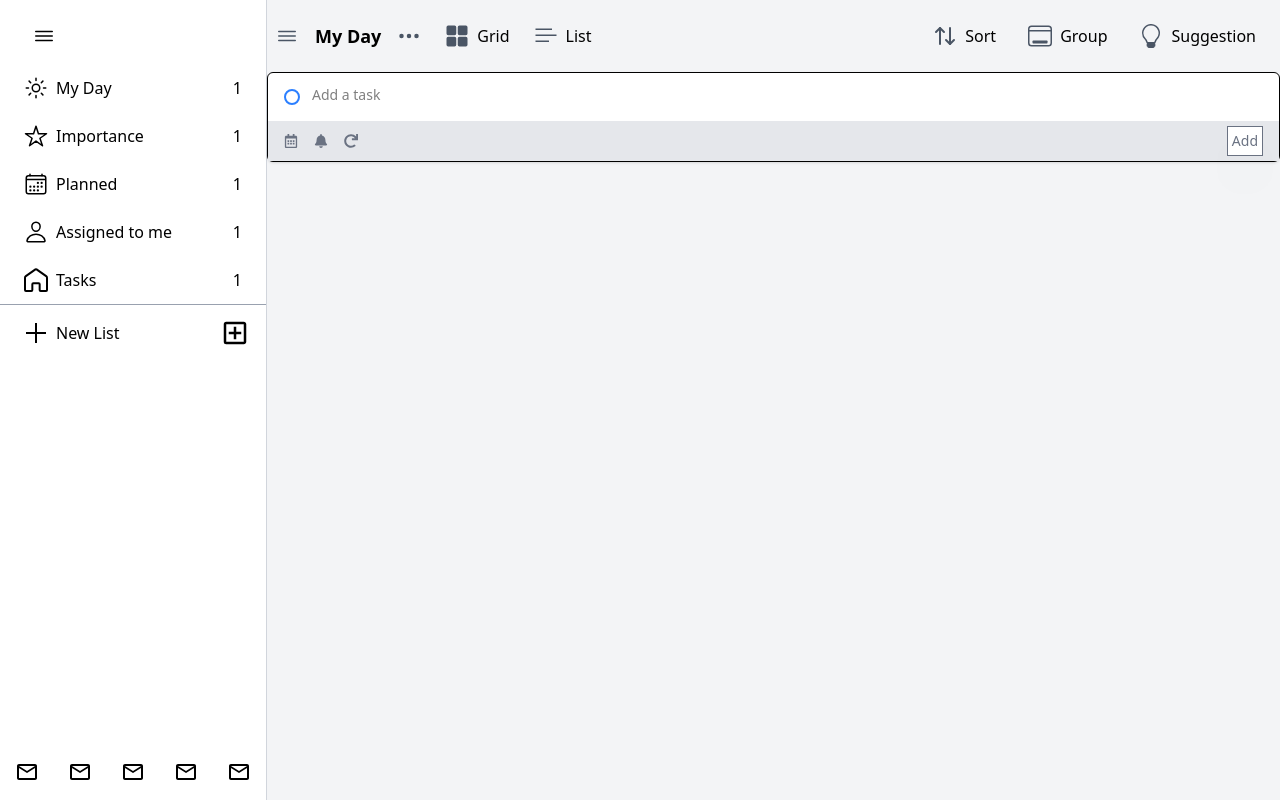
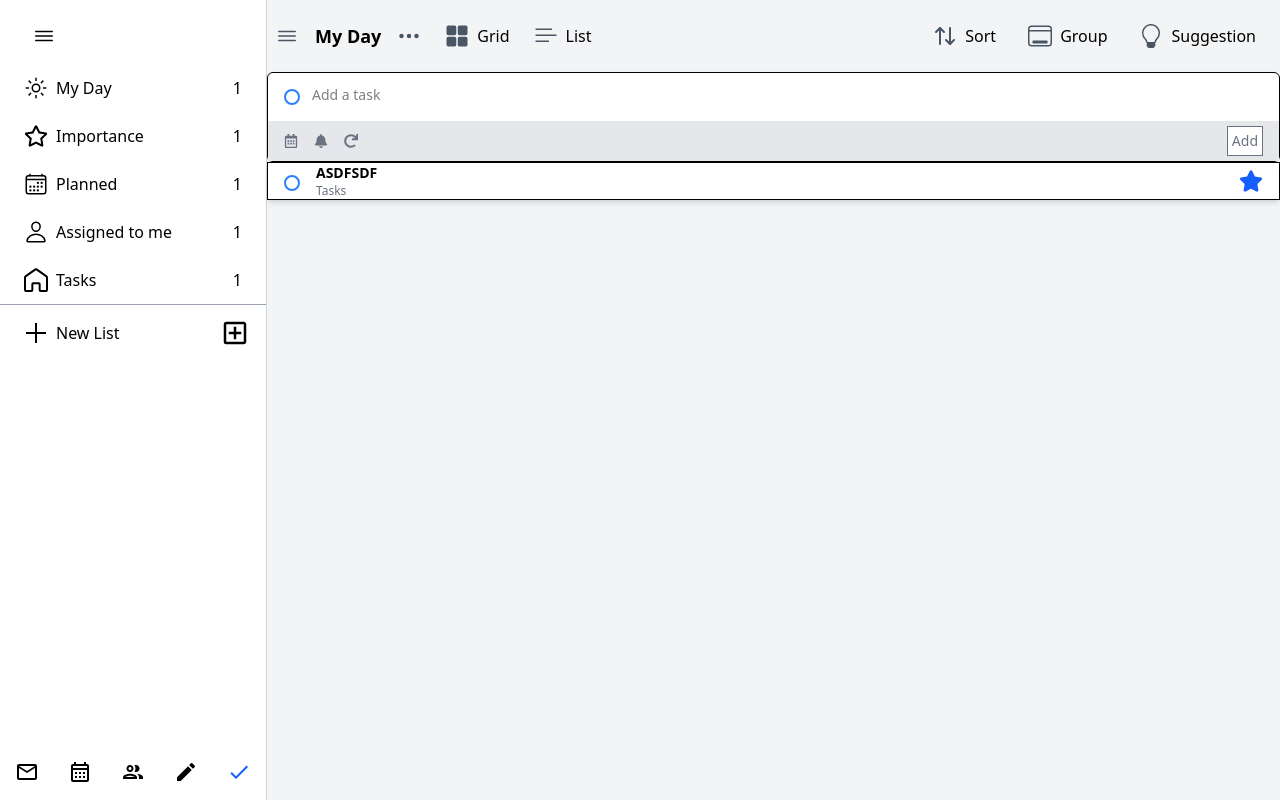
Before and after one commit to lizNguyen235/clone-to-do-list-microsoft-frontend, a React (Vite) app: page / in a window 1280 px wide. Built offline with nearby package versions, Linux system fonts and the light colour scheme.

Commit message:
thêm task card

```diff
--- a/src/App.jsx
+++ b/src/App.jsx
@@ -2,19 +2,13 @@ import SideNavigationBar from "./components/SideNavigationBar";
 import TaskInput from "./components/TaskInput";
 import TopNavigationBar from "./components/TopNavigationBar,";
 import { useState } from "react";
+import TaskCard from "./components/TaskCard";
+import MainLayout from "./components/MainLayout";
+
 function App() {
-  const [isOpen, setIsOpen] = useState(true);
   return (
-    <div className="flex flex-row min-h-screen min-w-screen">
-      <SideNavigationBar setIsOpen={setIsOpen} isOpen={isOpen} />
-      <div className="w-full h-screen bg-gray-100">
-        <TopNavigationBar
-          label={"My Day"}
-          setIsOpen={setIsOpen}
-          isOpen={isOpen}
-        />
-        <TaskInput />
-      </div>
+    <div>
+      <MainLayout />
     </div>
   );
 }
--- /dev/null
+++ b/src/components/MainLayout.jsx
@@ -0,0 +1,24 @@
+import TaskCard from "./TaskCard";
+import SideNavigationBar from "./SideNavigationBar";
+import TaskInput from "./TaskInput";
+import TopNavigationBar from "./TopNavigationBar,";
+import { useState } from "react";
+
+export default function MainLayout({}) {
+  const [isOpen, setIsOpen] = useState(true);
+  return (
+    <div className="flex flex-row min-h-screen min-w-screen">
+      <SideNavigationBar setIsOpen={setIsOpen} isOpen={isOpen} />
+      <div className="w-full h-screen bg-gray-100">
+        <TopNavigationBar
+          label={"My Day"}
+          setIsOpen={setIsOpen}
+          isOpen={isOpen}
+        />
+        <TaskInput />
+        <TaskCard title="ASDFSDF" subtitle="Tasks" />
+      </div>
+      <div></div>
+    </div>
+  );
+}
--- a/src/components/SideNavigationBar.jsx
+++ b/src/components/SideNavigationBar.jsx
@@ -1,13 +1,19 @@
 import {
-  IoStarOutline,
   IoSunnyOutline,
   IoMenuOutline,
   IoCalendarOutline,
   IoPersonOutline,
   IoAddSharp,
 } from "react-icons/io5";
-
-import { MdOutlineAddBox, MdOutlineMail } from "react-icons/md";
+import { FaRegStar } from "react-icons/fa";
+import {
+  MdOutlineMail,
+  MdOutlineCalendarMonth,
+  MdOutlineGroup,
+  MdEdit,
+  MdDone,
+  MdOutlineAddBox,
+} from "react-icons/md";
 import { GrHomeRounded } from "react-icons/gr";
 export default function SideNavigationBar({ setIsOpen, isOpen }) {
   function handleMenuClick() {
@@ -46,7 +52,7 @@ function SideBarContent() {
   return (
     <div className="flex flex-col">
       <SideBarItem icon={<IoSunnyOutline size={24} />} label="My Day" />
-      <SideBarItem icon={<IoStarOutline size={24} />} label="Importance" />
+      <SideBarItem icon={<FaRegStar size={24} />} label="Importance" />
       <SideBarItem icon={<IoCalendarOutline size={24} />} label="Planned" />
       <SideBarItem
         icon={<IoPersonOutline size={24} />}
@@ -89,20 +95,20 @@ function AddNewListItem({ icon, label }) {
 function Footer() {
   return (
     <div className="flex flex-row items-center justify-around py-2">
-      <div className=" p-2 hover:bg-gray-200">
-        <MdOutlineMail size={24} />
-      </div>
       <div className="p-2 hover:bg-gray-200">
         <MdOutlineMail size={24} />
       </div>
       <div className="p-2 hover:bg-gray-200">
-        <MdOutlineMail size={24} />
+        <MdOutlineCalendarMonth size={24} />
       </div>
       <div className="p-2 hover:bg-gray-200">
-        <MdOutlineMail size={24} />
+        <MdOutlineGroup size={24} />
       </div>
       <div className="p-2 hover:bg-gray-200">
-        <MdOutlineMail size={24} />
+        <MdEdit size={24} />
+      </div>
+      <div className="p-2 hover:bg-gray-200 text-blue-600">
+        <MdDone size={24} />
       </div>
     </div>
   );
--- /dev/null
+++ b/src/components/TaskCard.jsx
@@ -0,0 +1,30 @@
+import { useState } from "react";
+import { FaRegStar, FaStar } from "react-icons/fa";
+
+export default function TaskCard({ title = "ASDFSDF", subtitle = "Tasks" }) {
+  const [isStarred, setIsStarred] = useState(true);
+
+  return (
+    <div className="">
+      <div className="flex items-center justify-between bg-white shadow-md border px-[16px]">
+        {/* Left: Radio & Text */}
+        <div className="flex items-center gap-4">
+          <div className="w-4 h-4 border-2 border-blue-500 rounded-full flex-shrink-0 mt-1"></div>
+          <div>
+            <div className="text-sm font-semibold">{title}</div>
+            <div className="text-xs text-gray-500">{subtitle}</div>
+          </div>
+        </div>
+
+        {/* Right: Star icon */}
+        <button onClick={() => setIsStarred(!isStarred)}>
+          {isStarred ? (
+            <FaStar size={24} className="text-blue-600" />
+          ) : (
+            <FaRegStar size={24} className="text-gray-400" />
+          )}
+        </button>
+      </div>
+    </div>
+  );
+}
```
